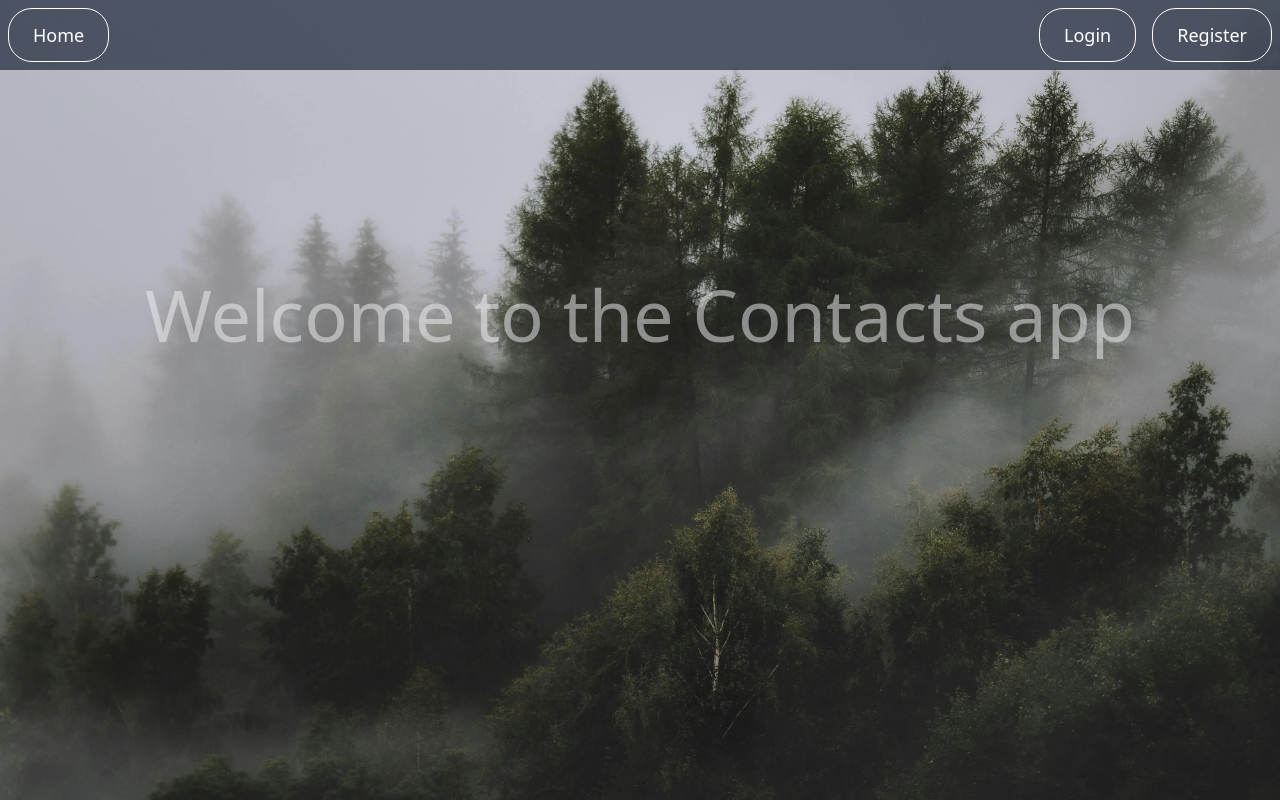
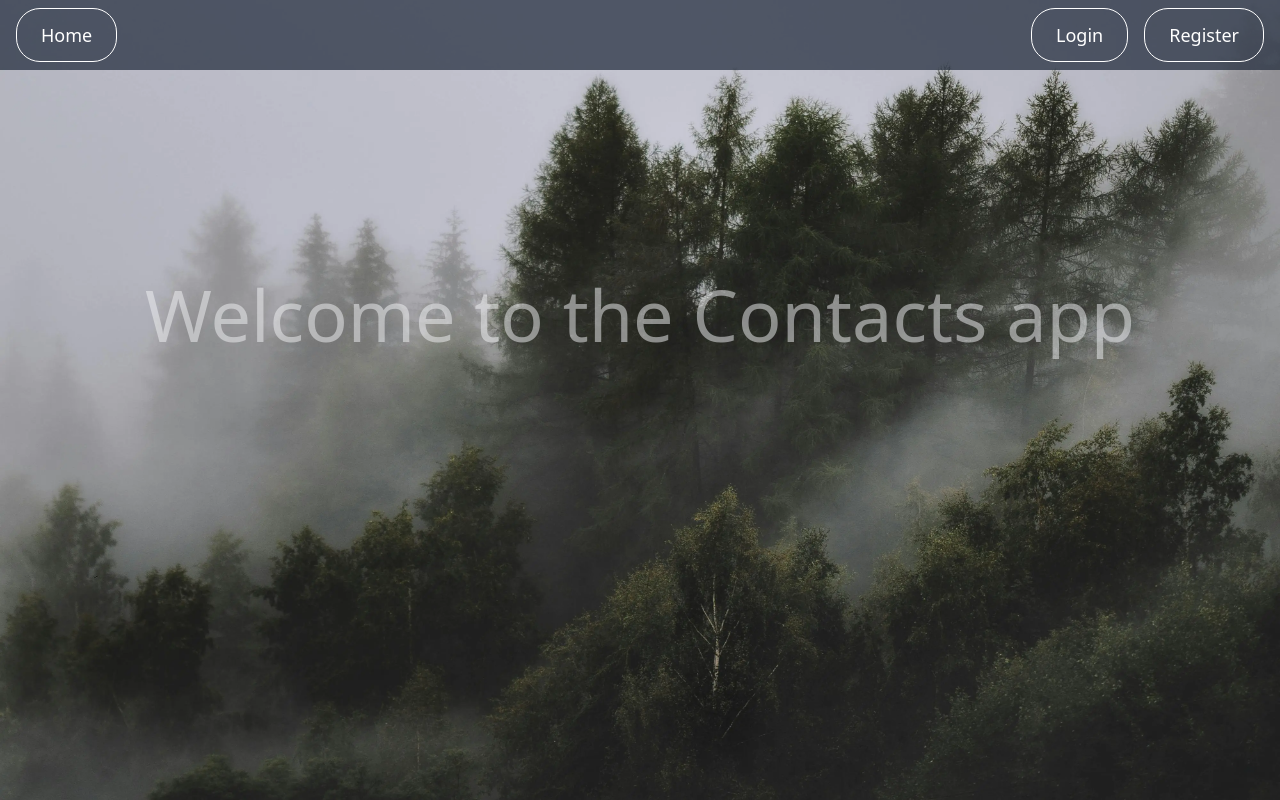
Before and after one commit to Rybalko-Andrii/goit-react-hw-08, a React (Vite) app: page / in a window 1280 px wide. Built offline with nearby package versions, Linux system fonts and the light colour scheme.

Commit message:
add padding for header

```diff
--- a/src/components/AppBar/AppBar.jsx
+++ b/src/components/AppBar/AppBar.jsx
@@ -10,7 +10,7 @@ const AppBar = () => {
   const isLogged = useSelector(selectIsLoggedIn);
 
   return (
-    <nav className="justify-between">
+    <nav className="justify-between px-2">
       <ul className="flex justify-between">
         <li>
           <Navigation />
--- a/src/components/Header/Header.jsx
+++ b/src/components/Header/Header.jsx
@@ -9,9 +9,9 @@ const Header = () => {
   const user = useSelector(selectUser);
   const isLoggedIn = useSelector(selectIsLoggedIn);
   return (
-    <header className="block">
+    <header>
       {isLoggedIn && <h2>{user.name}</h2>}
-      <nav className="block">
+      <nav>
         <div>
           <NavLink to="/">Home</NavLink>
           <NavLink to="/contacts">Contacts</NavLink>
```
